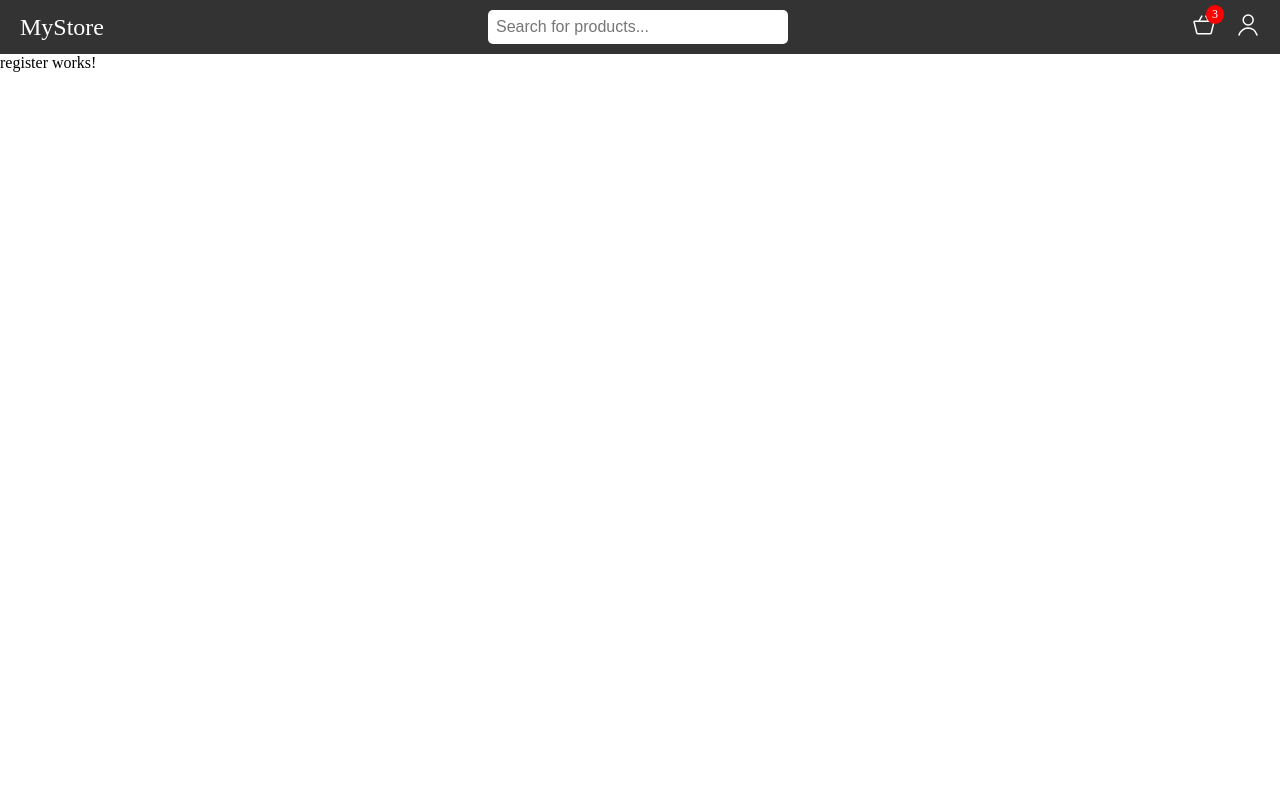
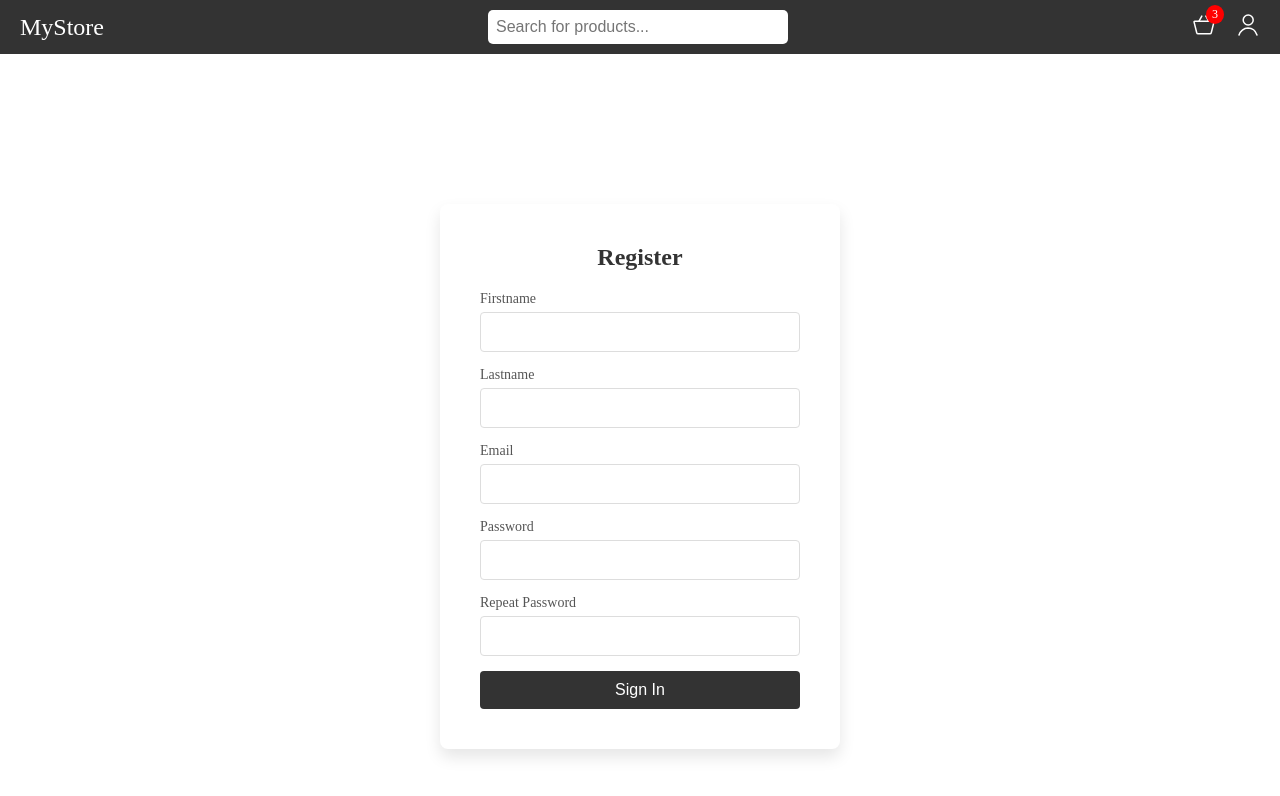
Before and after one commit to kardahim/eCommerce, an Angular app: page /register in a window 1280 px wide. Shown: the top 796 px of the page. Built offline with nearby package versions, Linux system fonts and the light colour scheme.

Commit message:
add register

```diff
--- a/src/app/app.component.html
+++ b/src/app/app.component.html
@@ -1,4 +1,4 @@
 <div class="app">
-    <app-navigation/>
-    <router-outlet/>
+  <app-navigation />
+  <router-outlet />
 </div>
--- a/src/app/app.component.scss
+++ b/src/app/app.component.scss
@@ -0,0 +1,3 @@
+.app {
+  height: 100vh;
+}
--- a/src/app/features/navigation/navigation.component.scss
+++ b/src/app/features/navigation/navigation.component.scss
@@ -5,9 +5,10 @@
   background-color: #333;
   padding: 10px 20px;
   color: white;
+  margin-bottom: 150px;
 }
 
-  .navbar__logo a{
+.navbar__logo a {
   font-size: 24px;
   color: white;
   cursor: pointer;
--- a/src/app/features/register/register.component.html
+++ b/src/app/features/register/register.component.html
@@ -1 +1,122 @@
-<p>register works!</p>
+<div class="register">
+  <h1 class="register__header">Register</h1>
+  <form [formGroup]="registerForm" (ngSubmit)="onSubmit()">
+    <!-- Firstname -->
+    <div class="register__group">
+      <label for="firstname" class="register__group__label">Firstname</label>
+      <input
+        type="text"
+        id="firstname"
+        class="register__group__input"
+        formControlName="firstname"
+      />
+      <p
+        *ngIf="firstname?.errors?.['required'] && firstname?.touched"
+        class="register__group__error-message"
+      >
+        Firstname is required
+      </p>
+    </div>
+
+    <!-- Lastname -->
+    <div class="register__group">
+      <label for="lastname" class="register__group__label">Lastname</label>
+      <input
+        type="text"
+        id="lastname"
+        class="register__group__input"
+        formControlName="lastname"
+      />
+      <p
+        *ngIf="lastname?.errors?.['required'] && lastname?.touched"
+        class="register__group__error-message"
+      >
+        Lastname is required
+      </p>
+    </div>
+
+    <!-- Email -->
+    <div class="register__group">
+      <label for="email" class="register__group__label">Email</label>
+      <input
+        type="email"
+        id="email"
+        class="register__group__input"
+        formControlName="email"
+      />
+      <p
+        *ngIf="email?.errors?.['required'] && email?.touched"
+        class="register__group__error-message"
+      >
+        Email is required
+      </p>
+      <p
+        *ngIf="email?.errors?.['email'] && email?.touched"
+        class="register__group__error-message"
+      >
+        Invalid email format
+      </p>
+      <p *ngIf="emailIsTaken" class="register__group__error-message">
+        Email is already taken
+      </p>
+    </div>
+
+    <!-- Password -->
+    <div class="register__group">
+      <label for="password" class="register__group__label">Password</label>
+      <input
+        type="password"
+        id="password"
+        class="register__group__input"
+        formControlName="password"
+      />
+      <p
+        *ngIf="password?.errors?.['required'] && password?.touched"
+        class="register__group__error-message"
+      >
+        Password is required
+      </p>
+      <p
+        *ngIf="password?.errors?.['minLength'] && password?.touched"
+        class="register__group__error-message"
+      >
+        Password must be at least 8 characters long
+      </p>
+      <p
+        *ngIf="password?.errors?.['pattern'] && password?.touched"
+        class="register__group__error-message"
+      >
+        Password must contain at least one uppercase letter, one lowercase
+        letter, one number, and one special character
+      </p>
+    </div>
+
+    <!-- Repeat Password -->
+    <div class="register__group">
+      <label for="repeat-password" class="register__group__label"
+        >Repeat Password</label
+      >
+      <input
+        type="password"
+        id="repeat-password"
+        class="register__group__input"
+        formControlName="repeatPassword"
+      />
+      <p
+        *ngIf="repeatPassword?.errors?.['required'] && repeatPassword?.touched"
+        class="register__group__error-message"
+      >
+        Repeat Password is required
+      </p>
+      <p
+        *ngIf="registerForm.errors?.['mismatch'] && repeatPassword?.touched"
+        class="register__group__error-message"
+      >
+        Passwords do not match
+      </p>
+    </div>
+
+    <!-- Submit Button -->
+    <button type="submit">Sign In</button>
+  </form>
+</div>
--- a/src/app/features/register/register.component.scss
+++ b/src/app/features/register/register.component.scss
@@ -0,0 +1,74 @@
+.register {
+  background-color: #fff;
+  padding: 40px;
+  border-radius: 8px;
+  box-shadow: 0 8px 16px rgba(0, 0, 0, 0.1);
+  max-width: 400px;
+  margin: auto;
+
+  &__header {
+    text-align: center;
+    font-size: 24px;
+    margin-bottom: 20px;
+    color: #333;
+  }
+
+  &__group {
+    margin-bottom: 15px;
+
+    &__label {
+      display: block;
+      margin-bottom: 5px;
+      font-size: 14px;
+      color: #555;
+    }
+
+    &__input {
+      width: 100%;
+      padding: 10px;
+      font-size: 16px;
+      border: 1px solid #ddd;
+      border-radius: 4px;
+      transition: border-color 0.3s;
+
+      &:focus {
+        border-color: #333;
+        outline: none;
+      }
+    }
+
+    &__error-message {
+      color: red;
+      font-size: 12px;
+      margin-top: 5px;
+    }
+  }
+
+  button {
+    width: 100%;
+    padding: 10px;
+    background-color: #333;
+    color: white;
+    border: none;
+    border-radius: 4px;
+    font-size: 16px;
+    cursor: pointer;
+    transition: background-color 0.3s;
+
+    &:hover {
+      background-color: #555;
+    }
+  }
+}
+
+@media (max-width: 768px) {
+  .register {
+    padding: 30px;
+  }
+}
+
+@media (max-width: 480px) {
+  .register {
+    padding: 20px;
+  }
+}
--- a/src/app/features/register/register.component.ts
+++ b/src/app/features/register/register.component.ts
@@ -1,12 +1,81 @@
+import { NgIf } from '@angular/common';
 import { Component } from '@angular/core';
+import {
+  ReactiveFormsModule,
+  FormBuilder,
+  FormGroup,
+  Validators,
+} from '@angular/forms';
+import { AuthService } from '../../shared/services/auth.service';
 
 @Component({
   selector: 'app-register',
   standalone: true,
-  imports: [],
+  imports: [ReactiveFormsModule, NgIf],
   templateUrl: './register.component.html',
-  styleUrl: './register.component.scss'
+  styleUrl: './register.component.scss',
 })
 export class RegisterComponent {
+  registerForm: FormGroup;
+  emailIsTaken: boolean = false;
 
+  constructor(private fb: FormBuilder, private authService: AuthService) {
+    this.registerForm = this.fb.group(
+      {
+        firstname: ['', Validators.required],
+        lastname: ['', Validators.required],
+        email: ['', [Validators.required, Validators.email]],
+        password: [
+          '',
+          [
+            Validators.required,
+            Validators.minLength(8),
+            Validators.pattern(
+              /^(?=.*?[A-Z])(?=.*?[a-z])(?=.*?[0-9])(?=.*?[#?!@$ %^&*-]).{8,}$/
+            ),
+          ],
+        ],
+        repeatPassword: ['', Validators.required],
+      },
+      { validator: this.passwordsMatch }
+    );
+  }
+
+  // Custom validator - check that password == repeatPassword
+  passwordsMatch(group: FormGroup) {
+    const password = group.get('password')?.value;
+    const repeatPassword = group.get('repeatPassword')?.value;
+    return password === repeatPassword ? null : { mismatch: true };
+  }
+
+  onSubmit() {
+    if (this.registerForm.valid) {
+      const formData = this.registerForm.value;
+
+      if (this.authService.register(formData)) {
+        this.emailIsTaken = false;
+        // navigate to home
+      } else {
+        if (!this.authService.verifyUser(formData)) this.emailIsTaken = true;
+      }
+    } else {
+      this.registerForm.markAllAsTouched();
+    }
+  }
+
+  get firstname() {
+    return this.registerForm.get('firstname');
+  }
+  get lastname() {
+    return this.registerForm.get('lastname');
+  }
+  get email() {
+    return this.registerForm.get('email');
+  }
+  get password() {
+    return this.registerForm.get('password');
+  }
+  get repeatPassword() {
+    return this.registerForm.get('repeatPassword');
+  }
 }
--- /dev/null
+++ b/src/app/shared/interfaces/IUser.ts
@@ -0,0 +1,6 @@
+export interface IUser {
+  firstname: string;
+  lastname: string;
+  email: string;
+  password: string;
+}
--- /dev/null
+++ b/src/app/shared/services/auth.service.ts
@@ -0,0 +1,66 @@
+import { Injectable } from '@angular/core';
+import { IUser } from '../interfaces/IUser';
+
+@Injectable({
+  providedIn: 'root',
+})
+export class AuthService {
+  private readonly USERS_KEY = 'users';
+  private readonly LOGGED_IN_USER_KEY = 'loggedInUser';
+
+  constructor() {}
+
+  register(user: IUser): boolean {
+    let users: IUser[] = JSON.parse(
+      localStorage.getItem(this.USERS_KEY) || '[]'
+    );
+
+    if (!this.verifyUser(user)) {
+      console.error('User already exists');
+      return false;
+    }
+
+    users.push(user);
+    localStorage.setItem(this.USERS_KEY, JSON.stringify(users));
+    return true;
+  }
+
+  verifyUser(user: IUser): boolean {
+    let users: IUser[] = JSON.parse(
+      localStorage.getItem(this.USERS_KEY) || '[]'
+    );
+
+    const existingUser = users.find((u) => u.email === user.email);
+    return !existingUser;
+  }
+
+  login(email: string, password: string): boolean {
+    const users: IUser[] = JSON.parse(
+      localStorage.getItem(this.USERS_KEY) || '[]'
+    );
+
+    const user = users.find(
+      (u) => u.email === email && u.password === password
+    );
+    if (user) {
+      localStorage.setItem(this.LOGGED_IN_USER_KEY, JSON.stringify(user));
+      return true;
+    }
+
+    console.error('Invalid credentials');
+    return false;
+  }
+
+  logout(): void {
+    localStorage.removeItem(this.LOGGED_IN_USER_KEY);
+  }
+
+  isLoggedIn(): boolean {
+    return !!localStorage.getItem(this.LOGGED_IN_USER_KEY);
+  }
+
+  getLoggedInUser(): IUser | null {
+    const user = localStorage.getItem(this.LOGGED_IN_USER_KEY);
+    return user ? JSON.parse(user) : null;
+  }
+}
```
Also changed, not shown: src/app/shared/interfaces/IProduct.ts (added, +7 -0 lines), 1 other file (tests, documents, lock files or other folders). Lines whose indentation alone changed are shown as unchanged.
